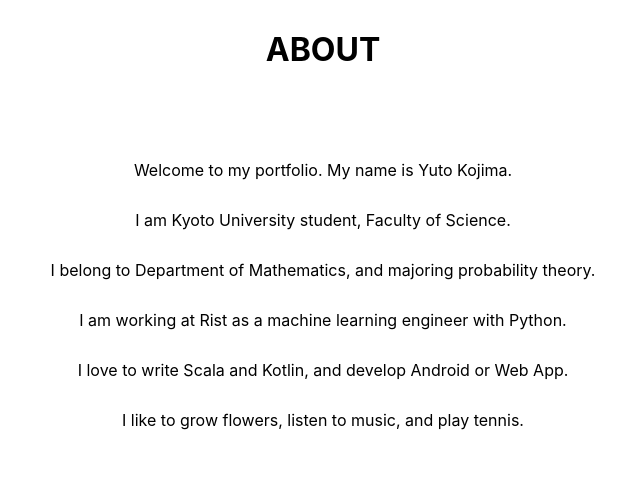
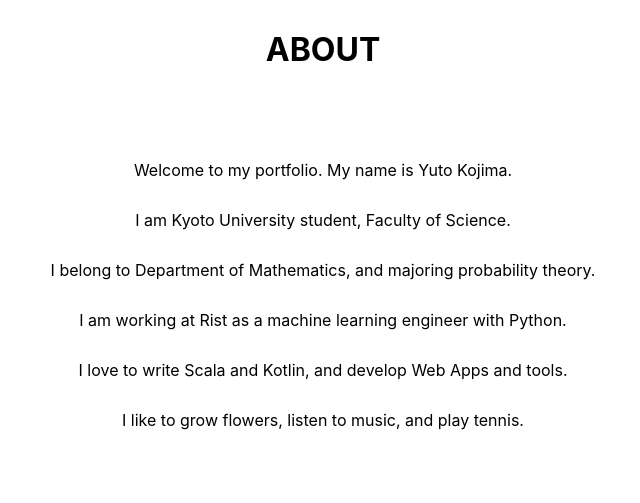
Before and after one commit to yk-amarly-20/portfolio, a React (Create React App) app: page / in a window 1280 px wide. Shown: the part 820-1323 px from the top of the page, without its empty margins (317-957 px from the left). Built offline with nearby package versions, Linux system fonts and the light colour scheme.

Commit message:
fix: modify about

```diff
--- a/src/components/About.js
+++ b/src/components/About.js
@@ -51,7 +51,7 @@ export default function About() {
           <br /><br />
           I am working at Rist as a machine learning engineer with Python.
           <br /><br />
-          I love to write Scala and Kotlin, and develop Android or Web App.
+          I love to write Scala and Kotlin, and develop Web Apps and tools.
           <br /><br />
           I like to grow flowers, listen to music, and play tennis.
         </div>
```
